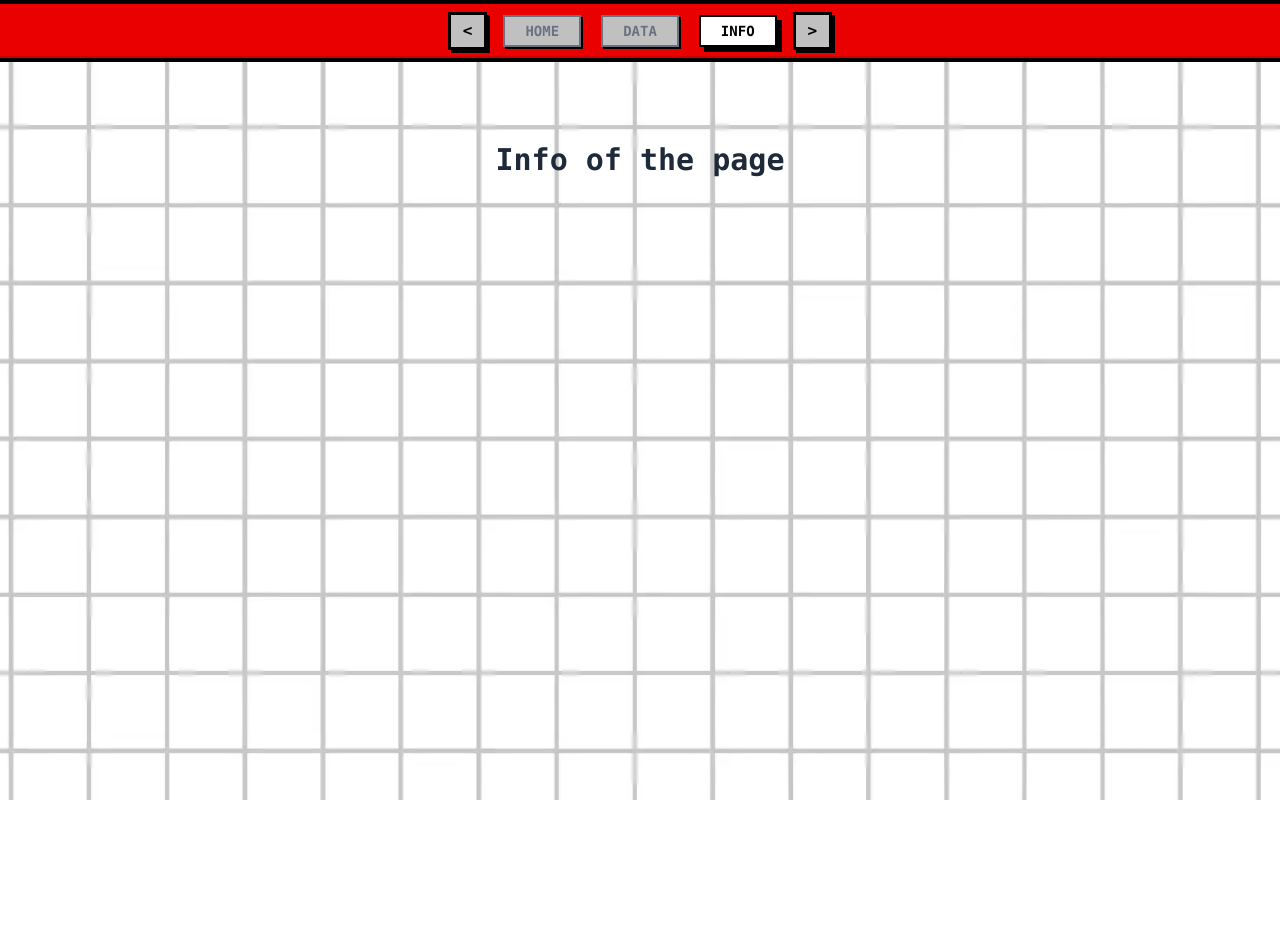
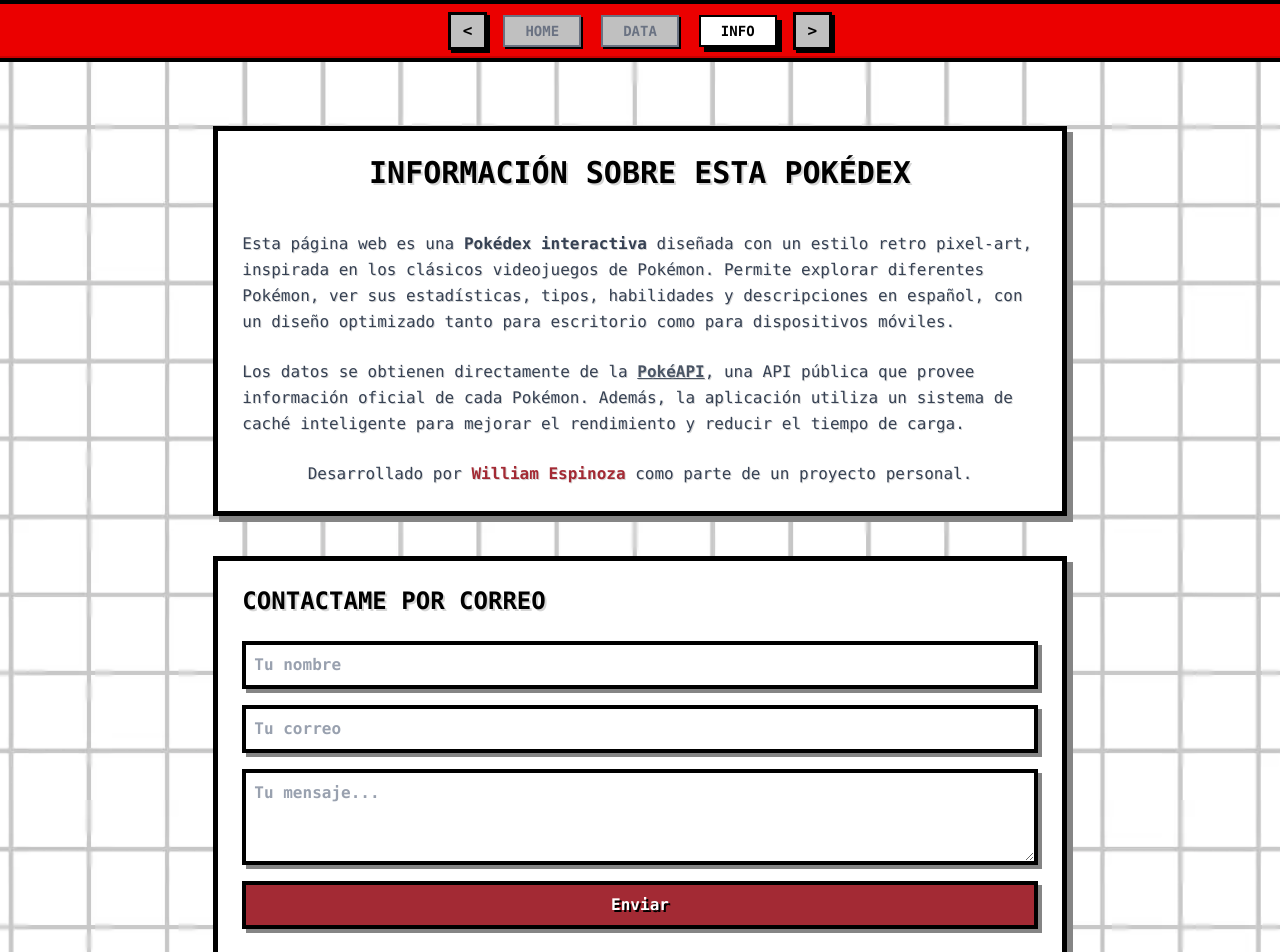
Before and after one commit to Willpower0304/Pokedex-API, a React (Vite) app: page /info in a window 1280 px wide. Shown: the top 952 px of the page. Before the commit the page ends 800 px from the top, so only its background shows below. Built offline with nearby package versions, Linux system fonts and the light colour scheme; no server answers.

Commit message:
update: info page & web3form api email

```diff
--- a/src/pages/Info.jsx
+++ b/src/pages/Info.jsx
@@ -1,9 +1,164 @@
+import { useState, useEffect } from "react";
 import PixelNavbar from "../components/PixelNavbar";
+
 export const Info = () => {
+  const [canSend, setCanSend] = useState(true);
+  const [toast, setToast] = useState({ show: false, message: "", type: "" });
+
+  const showToast = (message, type = "success") => {
+    setToast({ show: true, message, type });
+    setTimeout(() => setToast({ show: false, message: "", type: "" }), 4000);
+  };
+
+  useEffect(() => {
+    const lastSend = localStorage.getItem("lastEmailSend");
+    if (lastSend) {
+      const elapsed = Date.now() - parseInt(lastSend);
+      const fiveMinutes = 5 * 60 * 1000;
+
+      if (elapsed < fiveMinutes) {
+        setCanSend(false);
+        const remaining = fiveMinutes - elapsed;
+        setTimeout(() => setCanSend(true), remaining);
+      }
+    }
+  }, []);
+
+  const handleSubmit = async (e) => {
+    e.preventDefault();
+
+    if (!canSend) {
+      showToast(
+        "Debes esperar 5 minutos antes de enviar otro mensaje.",
+        "error"
+      );
+      return;
+    }
+
+    const formData = new FormData(e.target);
+    try {
+      const response = await fetch("https://api.web3forms.com/submit", {
+        method: "POST",
+        body: formData,
+      });
+
+      if (response.ok) {
+        showToast("¡Mensaje enviado correctamente!", "success");
+        e.target.reset();
+
+        setCanSend(false);
+        localStorage.setItem("lastEmailSend", Date.now().toString());
+
+        setTimeout(() => setCanSend(true), 5 * 60 * 1000);
+      } else {
+        showToast("Hubo un error al enviar el mensaje.", "error");
+      }
+    } catch (error) {
+      showToast("No se pudo conectar con el servidor.", "error");
+    }
+  };
+
   return (
-    <div className="flex flex-col items-center justify-startmin-h-screen bg-gray text-gray-800 gap-10">
+    <div className="min-h-screen flex flex-col items-center">
       <PixelNavbar />
-      <div className="text-3xl font-bold mt-10">Info of the page</div>
+
+      <div className="w-11/12 md:w-2/3 mt-16 bg-white border-5 border-black shadow-[6px_6px_0_#858585] p-6 text-center">
+        <h1 className="text-3xl font-extrabold mb-10 text-[#000000] [text-shadow:2px_2px_0_#D6D6D6] uppercase">
+          Información sobre esta Pokédex
+        </h1>
+
+        <p className=" text-gray-700 leading-relaxed [text-shadow:1px_1px_0_#D6D6D6] text-start text">
+          Esta página web es una <b>Pokédex interactiva</b> diseñada con un
+          estilo retro pixel-art, inspirada en los clásicos videojuegos de
+          Pokémon. Permite explorar diferentes Pokémon, ver sus estadísticas,
+          tipos, habilidades y descripciones en español, con un diseño
+          optimizado tanto para escritorio como para dispositivos móviles.
+        </p>
+
+        <p className="mt-6 text-gray-700 leading-relaxed [text-shadow:1px_1px_0_#D6D6D6] text-start">
+          Los datos se obtienen directamente de la{" "}
+          <a
+            href="https://pokeapi.co/"
+            target="_blank"
+            rel="noopener noreferrer"
+            className="text-gray-600 underline hover:text-blue-800 font-bold"
+          >
+            PokéAPI
+          </a>
+          , una API pública que provee información oficial de cada Pokémon.
+          Además, la aplicación utiliza un sistema de caché inteligente para
+          mejorar el rendimiento y reducir el tiempo de carga.
+        </p>
+
+        <p className="mt-6  text-gray-700 leading-relaxed [text-shadow:1px_1px_0_#D6D6D6]">
+          Desarrollado por{" "}
+          <span className="text-[#a32a34] font-bold">William Espinoza</span>{" "}
+          como parte de un proyecto personal.
+        </p>
+      </div>
+
+      <div className="w-11/12 md:w-2/3 mt-10 bg-white border-5 border-black shadow-[6px_6px_0_#858585] p-6 ">
+        <h2 className="text-2xl font-bold mb-6 text-[#000000] [text-shadow:2px_2px_0_#D6D6D6] uppercase">
+          Contactame por Correo
+        </h2>
+
+        <form
+          onSubmit={handleSubmit}
+          className="flex flex-col gap-4 text-left "
+        >
+          <input
+            type="hidden"
+            name="access_key"
+            required
+            value={import.meta.env.VITE_WEB3FORMS_API_KEY}
+          />
+
+          <input
+            type="text"
+            name="name"
+            placeholder="Tu nombre"
+            required
+            className="border-4 border-black p-2 focus:outline-none placeholder-gray-400 font-bold shadow-[4px_4px_0_#858585]"
+          />
+          <input
+            type="email"
+            name="email"
+            placeholder="Tu correo"
+            required
+            className="border-4 border-black p-2 focus:outline-none placeholder-gray-400 font-bold shadow-[4px_4px_0_#858585]"
+          />
+          <textarea
+            name="message"
+            placeholder="Tu mensaje..."
+            required
+            className="border-4 border-black p-2 focus:outline-none h-24 placeholder-gray-400 font-bold shadow-[4px_4px_0_#858585]"
+          ></textarea>
+
+          <button
+            type="submit"
+            disabled={!canSend}
+            className={`${
+              canSend
+                ? "bg-[#a32a34] hover:bg-[#8c242c]"
+                : "bg-gray-400 cursor-not-allowed"
+            } text-white font-bold py-2 border-4 border-black transition-all shadow-[4px_4px_0_#858585] [text-shadow:2px_2px_0_#000000]`}
+          >
+            {canSend ? "Enviar" : "Espera 5 minutos..."}
+          </button>
+        </form>
+      </div>
+
+      {toast.show && (
+        <div
+          className={`fixed bottom-5 right-5 px-4 py-3 rounded-lg shadow-lg text-white border-3 border-black transition-all duration-300 ${
+            toast.type === "success" ? "bg-green-500" : "bg-red-500"
+          }`}
+        >
+          {toast.message}
+        </div>
+      )}
+
+      <div className="mb-10" />
     </div>
   );
 };
```
